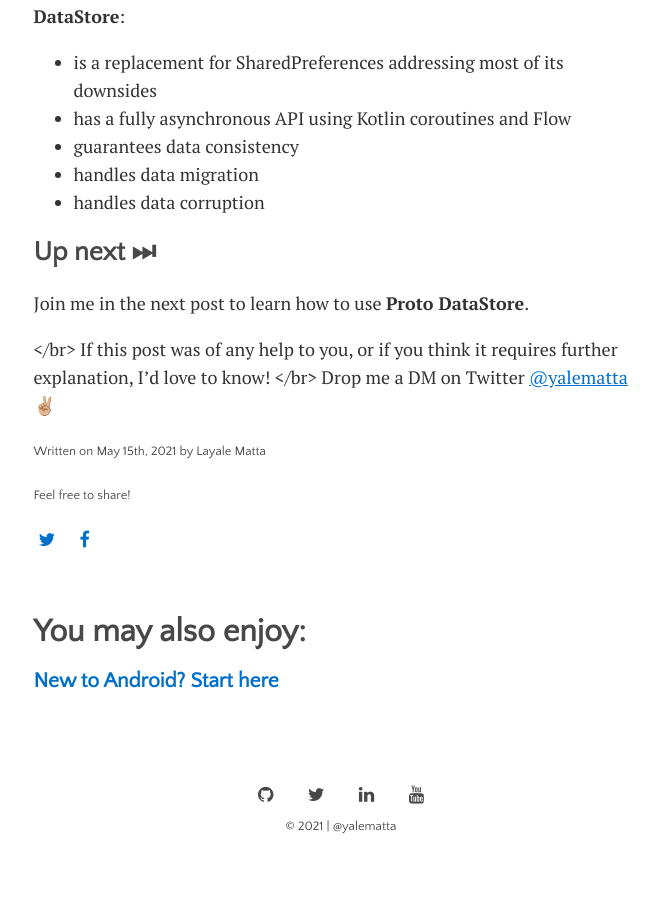
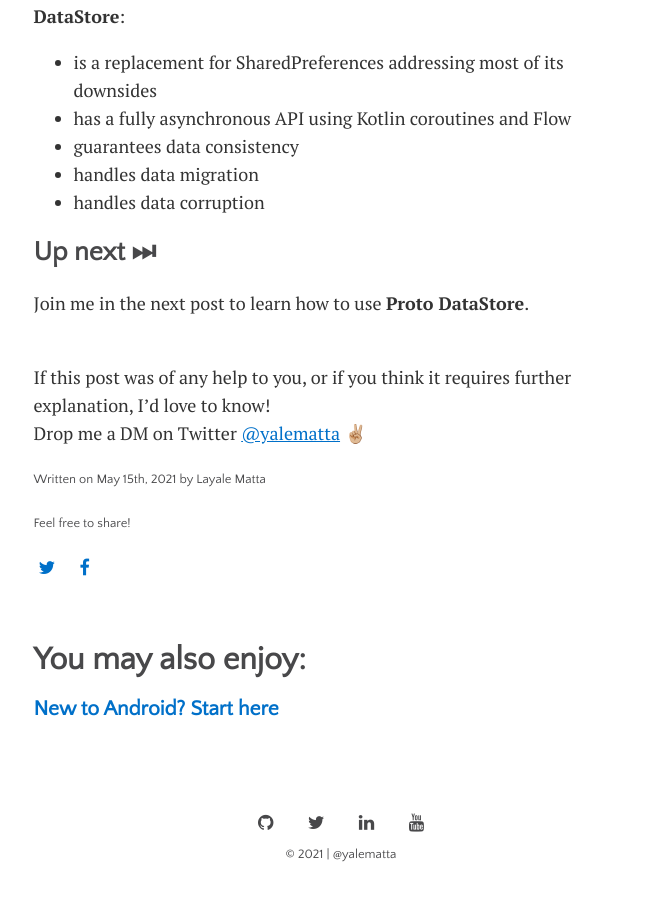
Before and after one commit to yalematta/yalematta.github.io, a Jekyll site: the page built from _posts/2021-05-15-preferences-datastore.md, in a window 1280 px wide and 900 px high, scrolled down 8384 px. Shown: the whole window, without its empty margins (299-957 px from the left). Built offline with Jekyll 4.4.1, drawn with Linux system fonts in a browser that asks for light colours; before the commit the page ends 9256 px from its top, so only the background shows below that; some of the changed text lies outside the part shown.

Commit message:
adjust breaks in markdown file

```diff
--- a/_layouts/home.html
+++ b/_layouts/home.html
@@ -14,7 +14,7 @@ title: Home
   </div>
   {% endif %}
   <p style="text-align: justify">
-    {{ post.content | strip_html | truncate: 350 }} <a href="{{ site.github.url }}{{ post.url }}">Read more</a>
+    {{ post.content | strip_html | truncate: 331 }} <a href="{{ site.github.url }}{{ post.url }}">Read more</a>
     <span class="post-date"><i class="fa fa-calendar" aria-hidden="true"></i> {{ post.date | date_to_string }} - <i class="fa fa-clock-o" aria-hidden="true"></i> {% include read-time.html %}</span>
   </p>
 </div>
--- a/_posts/2021-05-15-preferences-datastore.md
+++ b/_posts/2021-05-15-preferences-datastore.md
@@ -18,7 +18,7 @@ Jetpack DataStore is a data storage solution that provides two different impleme
 Preferences DataStore and Proto DataStore.
 
 **Preferences DataStore** stores and accesses data using keys.
-</br>
+<br>
 **Proto DataStore** stores data as instances of a custom data type and requires creating a schema using protocol buffers.
 
 DataStore uses Kotlin coroutines and Flow to store data asynchronously, consistently, and transactionally unlike SharedPreferences.
@@ -31,7 +31,7 @@ In this simple [project](https://github.com/yalematta/datastore-demo), we are im
 
 <img src="../assets/img/preferences_login.png" width="300"/> <img src="../assets/img/preferences_welcome.png" width="300"/>
 
-To get your hands on the code, consider checking the GitHub repo [_datastore-demo_](https://github.com/yalematta/datastore-demo). </br>
+To get your hands on the code, consider checking the GitHub repo [_datastore-demo_](https://github.com/yalematta/datastore-demo). <br>
 The final code is located in the [_preferences_datastore_](https://github.com/yalematta/datastore-demo/tree/preferences_datastore) branch.
 
 ### SharedPreferences Limitations 🛑
@@ -312,6 +312,6 @@ Now that we migrated to Preferences DataStore let's recap!
 
 Join me in the next post to learn how to use **Proto DataStore**.
 
-</br>
-If this post was of any help to you, or if you think it requires further explanation, I'd love to know! </br>
+<br>
+If this post was of any help to you, or if you think it requires further explanation, I'd love to know! <br>
 Drop me a DM on Twitter [@yalematta](https://twitter.com/yalematta) ✌🏼
```
Also changed, not shown: other parts of _posts/2021-05-15-preferences-datastore.md (+1 -1 lines).
